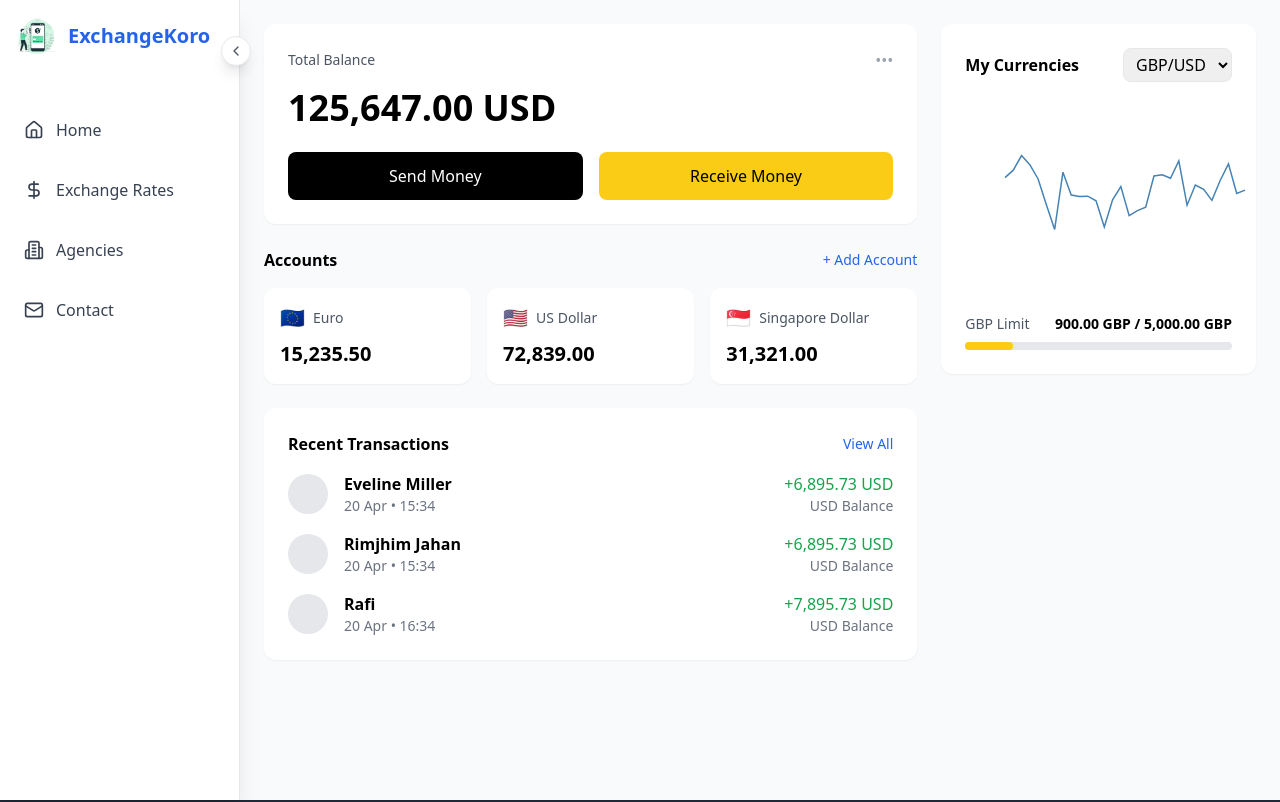
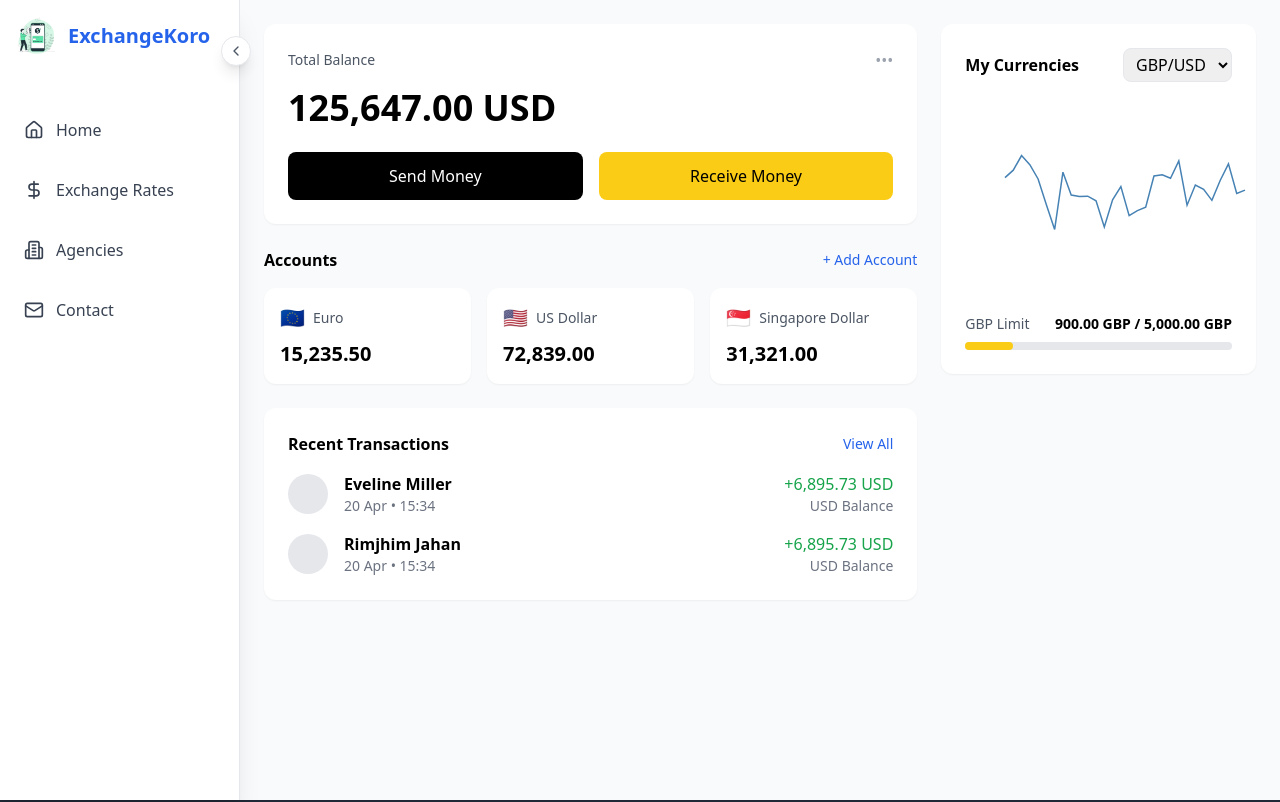
Before and after one commit to RimjhimJahan/exchangekoro, a React (Vite) app: page / in a window 1280 px wide. Shown: the top 802 px of the page. Built offline with nearby package versions, Linux system fonts and the light colour scheme.

Commit message:
remove an user

```diff
--- a/src/components/Transactions.jsx
+++ b/src/components/Transactions.jsx
@@ -16,15 +16,8 @@ const Transactions = () => {
       amount: "+6,895.73 USD",
       type: "USD Balance"
     },
-    {
-      name: "Rafi",
-      date: "20 Apr",
-      time: "16:34",
-      status: "Completed",
-      amount: "+7,895.73 USD",
-      type: "USD Balance"
-    },
-    // Add more transactions as needed
+
+    //Add more transactions as needed
   ];
 
   return (
```
